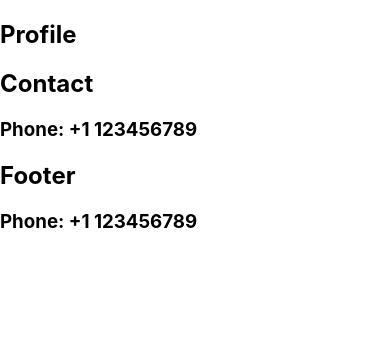
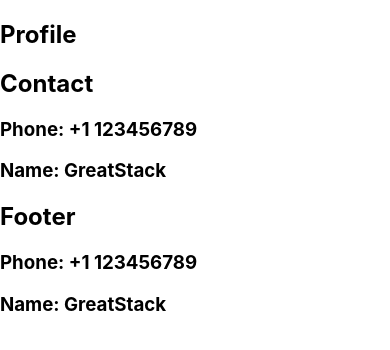
Before and after one commit to AHA193/test, a React (Create React App) app: page / in a window 390 px wide. Shown: the top 350 px of the page. Built offline with nearby package versions, Linux system fonts and the light colour scheme.

Commit message:
v2 useContext Hook passing two data (phone and name)

```diff
--- a/src/components/Contact.jsx
+++ b/src/components/Contact.jsx
@@ -3,12 +3,13 @@ import { AppContext } from '../context/AppContext'
 
 const Contact = () => {
 
-    const phone = useContext(AppContext);
+    const {phone, name} = useContext(AppContext);
 
     return (
         <div>
             <h2>Contact</h2>
             <h3>Phone: {phone}</h3>
+            <h3>Name: {name}</h3>
         </div>
     )
 }
--- a/src/components/Footer.jsx
+++ b/src/components/Footer.jsx
@@ -3,11 +3,13 @@ import { AppContext } from '../context/AppContext'
 
 const Footer = () => {
 
-    const phone = useContext(AppContext);
+    const {phone, name} = useContext(AppContext);
+
     return (
         <div>
             <h2>Footer</h2>
             <h3>Phone: {phone}</h3>
+            <h3>Name: {name}</h3>
         </div>
     )
 }
--- a/src/context/AppContext.jsx
+++ b/src/context/AppContext.jsx
@@ -5,9 +5,10 @@ export const AppContext = createContext();
 const ContextProvider = (props)=>{
 
     const phone = "+1 123456789"
+    const name = "GreatStack"
 
     return(
-        <AppContext.Provider value={phone}>
+        <AppContext.Provider value={{phone, name}}>
             {props.children}
         </AppContext.Provider>
     )
```
